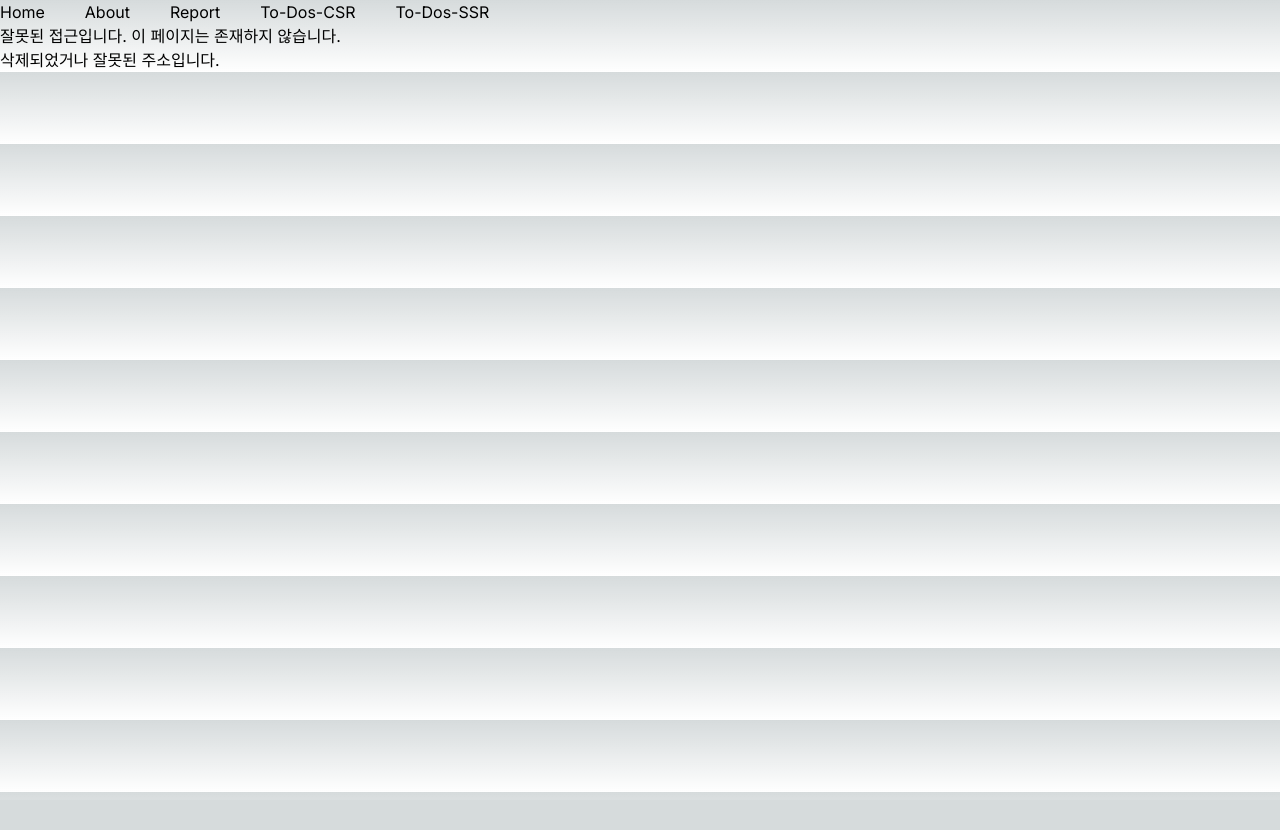
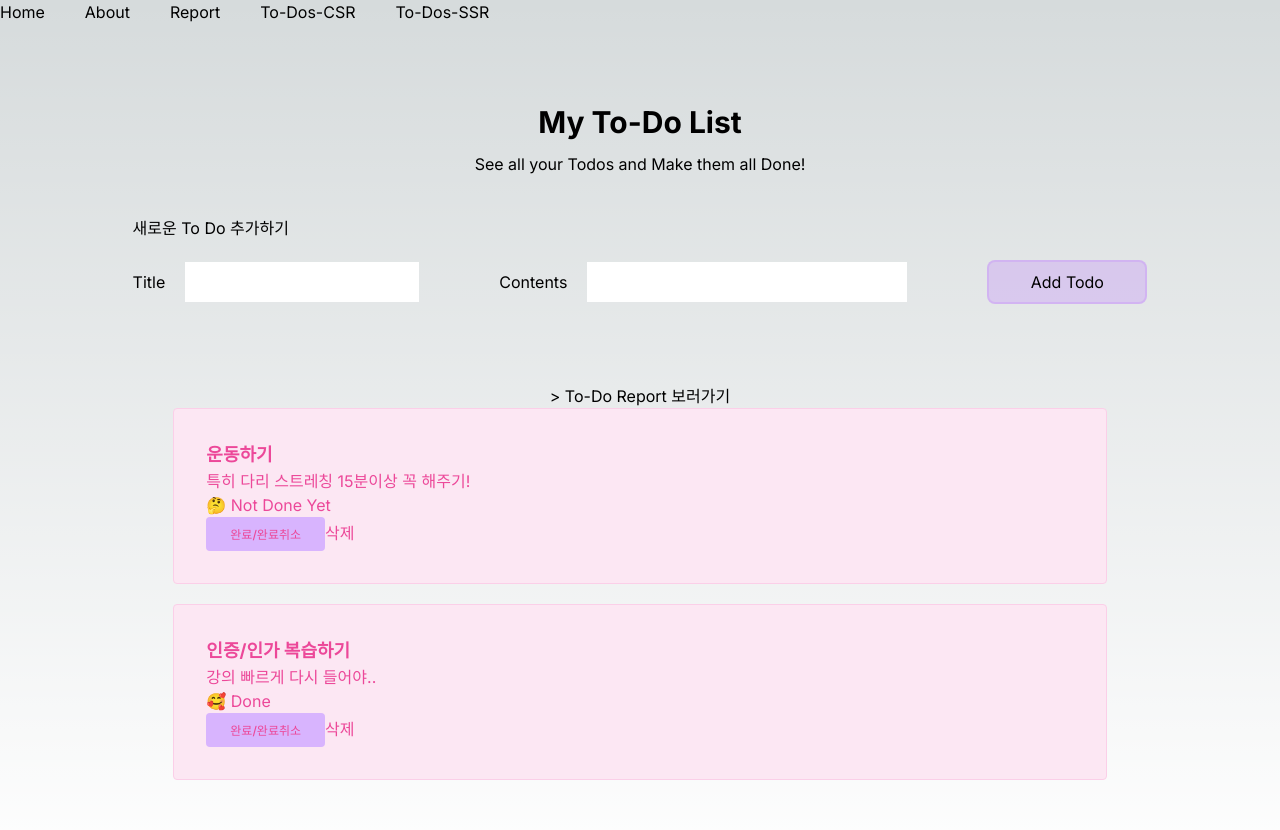
Before and after one commit to Hyeryeon-Seo/Next-prac2-to-do-list, a Next.js app: page /todos-csr in a window 1280 px wide. Before the commit this address had no page. Shown: the top 830 px of the page. Before the commit the page ends 800 px from the top, so only its background shows below. Built offline with nearby package versions, Linux system fonts and the light colour scheme; data requests are answered from the project's data file.

Commit message:
feat: to-do (csr) 페이지에서 add/delete 구현완료 (useMutation, route handler 사용- json-server연동)

```diff
--- a/db.json
+++ b/db.json
@@ -4,7 +4,6 @@
     "description": "저희 회사는 ...",
     "image": "http://~~~~"
   },
-	"reports": [],
   "todos": [
     {
       "id": "1",
@@ -13,21 +12,10 @@
       "isDone": false
     },
     {
-			"id": "af57",
-			"title": "하이하이",
-			"contents": "냠냠"
-		},
-		{
       "id": "8186",
       "title": "인증/인가 복습하기",
       "contents": "강의 빠르게 다시 들어야..",
       "isDone": true
-		},
-		{
-			"id": "136d",
-			"title": "ㄹ",
-			"contents": "ㄹ",
-			"isDone": false
     }
   ]
 }
--- /dev/null
+++ b/src/app/api/todos/route.ts
@@ -0,0 +1,34 @@
+export async function GET(request: Request) {
+	const response = await fetch(`http://localhost:4000/todos`); // json-server에 요청
+	const todos = await response.json();
+	if (!todos) {
+		return new Response("To-dos cannot be found", {
+			status: 404,
+		});
+	}
+	return Response.json({
+		todos,
+	}); // {todos: [{},{},..]}
+}
+
+export async function POST(request: Request) {
+	const { title, contents } = await request.json();
+	const response = await fetch(`http://localhost:4000/todos`, {
+		method: "POST",
+		headers: {
+			"Content-Type": "application/json",
+		},
+		body: JSON.stringify({ title, contents, isDone: false }), // id는 자동생성
+	});
+	const todo = await response.json(); // 데이터 넣고 응답 받기
+	return Response.json({ todo });
+}
+
+export async function DELETE(request: Request) {
+	const id = await request.json();
+	const response = await fetch(`http://localhost:4000/todos/${id}`, {
+		method: "DELETE",
+	});
+	const todo = await response.json();
+	return Response.json({ todo }); // 해당하는 todo 반환
+}
--- /dev/null
+++ b/src/app/todos-csr/page.tsx
@@ -0,0 +1,172 @@
+"use client"; // 클라이언트 컴포넌트 CSR
+
+import type { NewTodo, Todo } from "@/types";
+import { useMutation, useQuery, useQueryClient } from "@tanstack/react-query";
+import axios from "axios";
+import React, { useState } from "react";
+import NotFoundPage from "../not-found";
+import { useRouter } from "next/navigation";
+
+const TodosCSRPage = () => {
+	// TODO 컴포넌트 분리 / axios... 변수 타입 적어보기
+	const queryClient = useQueryClient();
+	const router = useRouter();
+	// useState를 꼭 써야 하나? title, contents .. (input  => input name 활용하기
+	const [title, setTitle] = useState("");
+	const [contents, setContents] = useState("");
+
+	const {
+		data: todos, // [{},{},..]
+		isLoading,
+		isError,
+	} = useQuery({
+		// TODO hook 으로 만들어보기
+		queryKey: ["todos"],
+		queryFn: async () => {
+			// axios 사용해보기
+			const { data } = await axios.get(`http://localhost:3000/api/todos`); // route handler 활용
+			return data.todos;
+		},
+	});
+
+	// useMutation - add todo
+	const newTodoMutation = useMutation({
+		mutationFn: async (newTodo: NewTodo) => {
+			const { data } = await axios.post(
+				`http://localhost:3000/api/todos`,
+				newTodo,
+				{
+					headers: {
+						"Content-Type": "application/json",
+					},
+				}
+			);
+			return data.todo;
+		},
+	});
+
+	// useMutation - patch todo (toggle isDone)
+	const toggleDoneMutation = useMutation({
+		// mu,
+	});
+
+	// useMutation - delete todo
+	const deleteTodoMutation = useMutation({
+		mutationFn: async (id: Todo["id"]) => {
+			// console.log(`🔮: ${id}`);
+			const response = await fetch(`http://localhost:3000/api/todos`, {
+				method: "DELETE",
+				headers: {
+					"Content-Type": "application/json",
+				},
+				body: JSON.stringify(id),
+			});
+			const todo = await response.json();
+			console.dir(`🔮: ${todo}`);
+			return todo;
+		},
+	});
+
+	const handleReportClick = () => {
+		router.push("/report");
+	};
+
+	if (isLoading) {
+		return <div>로딩 중입니다 .. !</div>;
+	}
+
+	if (isError) {
+		return <NotFoundPage />;
+	}
+
+	return (
+		<div className="flex flex-col items-center m-20">
+			<h1 className="font-bold text-3xl mb-3">My To-Do List</h1>
+			<p>See all your Todos and Make them all Done!</p>
+
+			<section className="mt-10 mb-20 flex flex-col gap-5">
+				<h2>새로운 To Do 추가하기</h2>
+				<form
+					onSubmit={(e) => {
+						e.preventDefault();
+						newTodoMutation.mutate(
+							{ title, contents },
+							{
+								onSuccess: () => {
+									setTitle("");
+									setContents("");
+									queryClient.invalidateQueries({
+										// useMutation 활용
+										queryKey: ["todos"],
+									});
+								},
+							}
+						);
+					}}
+				>
+					<div className="flex gap-20">
+						<div className="flex items-center gap-5">
+							<label htmlFor="title">Title</label>
+							<input
+								id="title"
+								type="text"
+								value={title}
+								onChange={(e) => setTitle(e.target.value)}
+								className="text-pink-600 h-10"
+							/>
+						</div>
+						<div className={`flex items-center gap-5`}>
+							<label htmlFor="contents">Contents</label>
+							<input
+								id="contents"
+								type="text"
+								value={contents}
+								onChange={(e) => setContents(e.target.value)}
+								className="text-purple-700/70 w-80 h-10"
+							/>
+						</div>
+						<button
+							type="submit"
+							className="border-2 border-purple-400/30 bg-purple-400/30 p-2 rounded-lg w-40 hover:bg-pink-300/70"
+						>
+							Add Todo
+						</button>
+					</div>
+				</form>
+			</section>
+
+			<button onClick={handleReportClick}>{`> To-Do Report 보러가기`}</button>
+
+			{todos.map((todo: Todo) => {
+				return (
+					<div
+						key={todo.id}
+						className="bg-pink-100 border border-pink-200 text-pink-500 p-8 mb-5 rounded hover:scale-105 w-10/12 transform delay-100"
+					>
+						<h2 className="text-lg font-bold">{todo.title}</h2>
+						<p>{todo.contents}</p>
+						{todo.isDone ? <p>🥰 Done</p> : <p>🤔 Not Done Yet</p>}
+						<button className="inline-block rounded bg-purple-300 px-6 pb-2 pt-2.5 text-xs font-medium ">
+							완료/완료취소
+						</button>
+						<button
+							onClick={() =>
+								deleteTodoMutation.mutate(todo.id, {
+									onSuccess: () => {
+										queryClient.invalidateQueries({
+											queryKey: ["todos"],
+										});
+									},
+								})
+							}
+						>
+							삭제
+						</button>
+					</div>
+				);
+			})}
+		</div>
+	);
+};
+
+export default TodosCSRPage;
```
Lines whose indentation alone changed are shown as unchanged.
